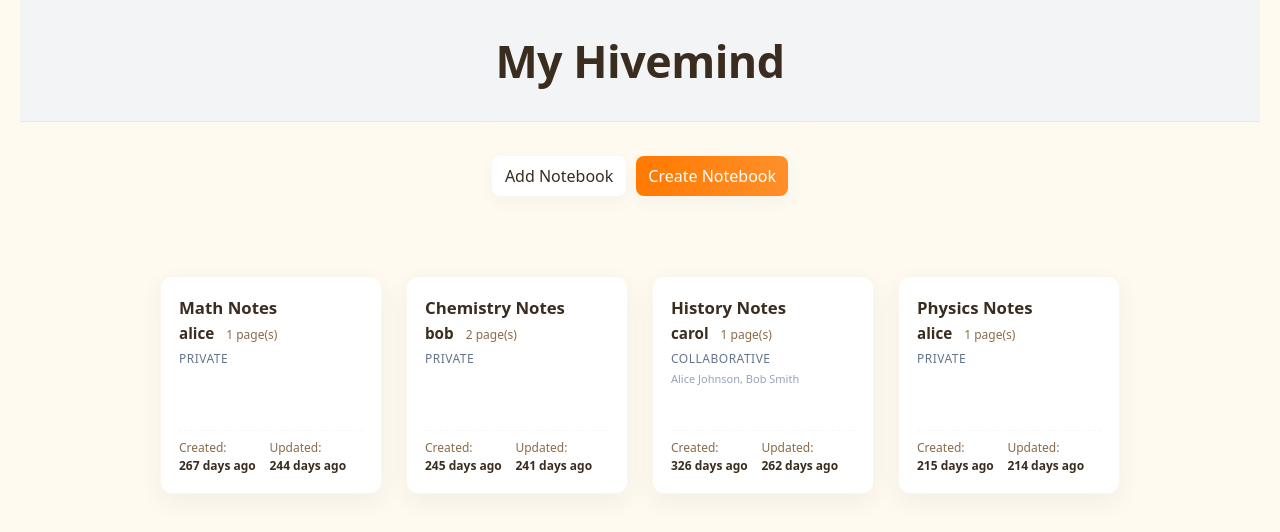
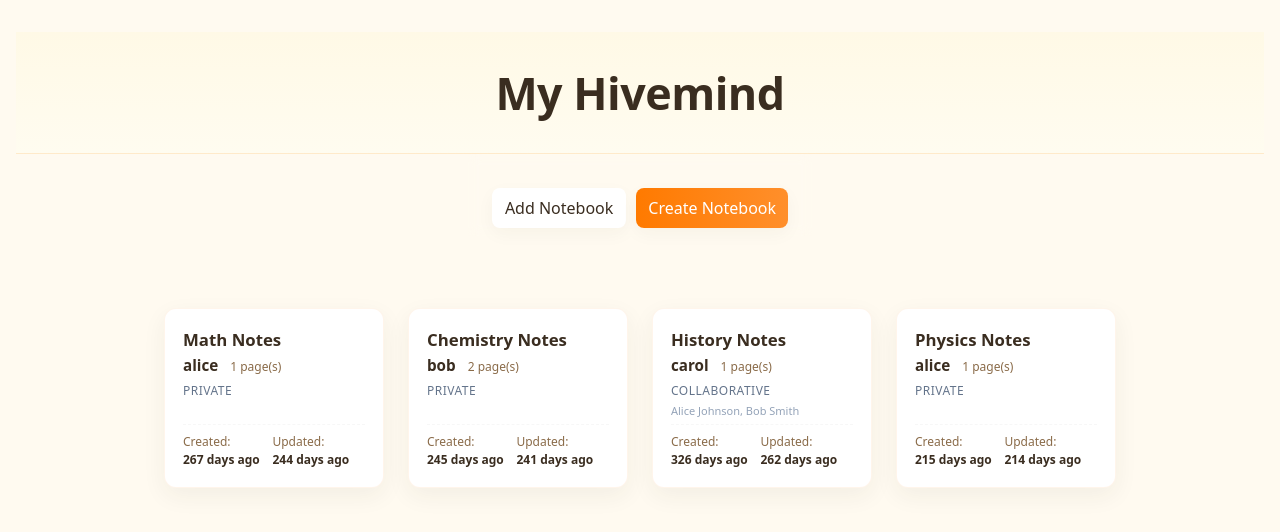
Before and after one commit to Syzygicality/hivemind, a React (Vite) app in the folder react-app/: page / in a window 1280 px wide. Shown: the top 532 px of the page. Built offline with nearby package versions, Linux system fonts and the light colour scheme.

Commit message:
FInished up some CSS stuff

```diff
--- a/react-app/src/App.css
+++ b/react-app/src/App.css
@@ -1,10 +1,34 @@
 #root {
   width: 100%;
-  max-width: none;
-  /* allow full-width layout */
+  /* ensure the root never exceeds the viewport width */
+  max-width: 100vw;
+  /* prevent horizontal overflow inside the app container */
+  overflow-x: hidden;
   margin: 0;
-  padding: 2rem;
+  padding: 2rem 1rem;
   text-align: center;
+}
+
+/* Ensure media don't overflow horizontally */
+img,
+svg,
+video {
+  max-width: 100%;
+  height: auto;
+  display: block;
+}
+
+/* prevent horizontal overflow from width + padding and make sizing predictable */
+*,
+*::before,
+*::after {
+  box-sizing: border-box;
+}
+
+/* protect against accidental horizontal scroll while still allowing vertical scroll */
+html,
+body {
+  overflow-x: hidden;
 }
 
 :root {
@@ -163,6 +187,8 @@ body,
 .panel-wrap {
   width: 100%;
   max-width: 960px;
+  /* don't allow panel to exceed viewport width */
+  max-width: min(960px, 100vw);
   padding: 28px 28px 48px;
   margin: 0 auto;
   /* ensure panel is centered */
@@ -175,9 +201,9 @@ body,
   width: 100%;
   text-align: center;
   padding: 36px 12px;
-  background: #f3f4f6;
-  /* consistent light grey */
-  border-bottom: 1px solid rgba(16, 22, 26, 0.06);
+  background: linear-gradient(180deg, #fff9e6, #fffcf0);
+  /* soft yellow gradient */
+  border-bottom: 1px solid rgba(255, 122, 0, 0.12);
 }
 
 .site-title {
--- a/react-app/src/components/NotebookList.css
+++ b/react-app/src/components/NotebookList.css
@@ -9,8 +9,7 @@
     display: grid;
     /* auto-fit creates as many columns as can fit, auto-fill would create empty columns */
     grid-template-columns: repeat(auto-fit, minmax(220px, 1fr));
-    gap: 24px 24px;
-    row-gap: 40px;
+    gap: 54px 24px;
     width: 100%;
     max-width: 1200px;
     margin: 0 auto;
--- a/react-app/src/index.css
+++ b/react-app/src/index.css
@@ -2,10 +2,6 @@
   font-family: system-ui, Avenir, Helvetica, Arial, sans-serif;
   line-height: 1.5;
   font-weight: 400;
-
-  color-scheme: light dark;
-  color: rgba(255, 255, 255, 0.87);
-  background-color: rgba(15, 23, 32, 0.88);
 
   font-synthesis: none;
   text-rendering: optimizeLegibility;
@@ -24,10 +20,10 @@ a:hover {
 
 body {
   margin: 0;
-  display: flex;
-  place-items: center;
   min-width: 320px;
   min-height: 100vh;
+  /* Remove dark background and centering */
+  background-color: #fffaf0; /* Match your --bg color */
 }
 
 h1 {
@@ -42,27 +38,15 @@ button {
   font-size: 1em;
   font-weight: 500;
   font-family: inherit;
-  background-color: #1a1a1a;
   cursor: pointer;
   transition: border-color 0.25s;
 }
+
 button:hover {
   border-color: #646cff;
 }
+
 button:focus,
 button:focus-visible {
   outline: 4px auto -webkit-focus-ring-color;
 }
-
-@media (prefers-color-scheme: light) {
-  :root {
-    color: #213547;
-    background-color: #ffffff;
-  }
-  a:hover {
-    color: #747bff;
-  }
-  button {
-    background-color: #f9f9f9;
-  }
-}
```
